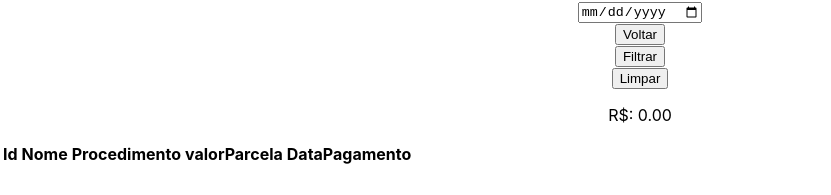
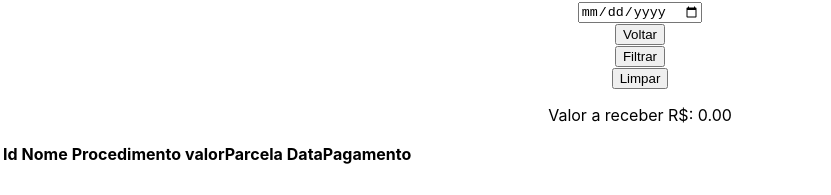
Before and after one commit to LuisCarlosCruz/dental_control, a React (Create React App) app: page /filter in a window 1280 px wide. Shown: the part 132-327 px from the top of the page, without its empty margins (0-831 px from the left). Built offline with nearby package versions, Linux system fonts and the light colour scheme.

Commit message:
update label total value

```diff
--- a/src/pages/filter/Filter.jsx
+++ b/src/pages/filter/Filter.jsx
@@ -16,8 +16,6 @@ const Filter = () => {
     allPatients,
     filteredPatients,
     setFilteredPatients
-    // totalValuePeriod,
-    // setTotalValuePeriod
   } = useContext(MainContext);
 
   const handleInitial = (date) => {
@@ -55,7 +53,7 @@ const Filter = () => {
       <Button onClick={() => history.back()} text="Voltar" />
       <Button onClick={() => handleFilter()} text="Filtrar" />
       <Button onClick={() => setFilteredPatients([])} text="Limpar" />
-      <p>R$: {sumValuesPeriod(filteredPatients)}</p>
+      <p>Valor a receber R$: {sumValuesPeriod(filteredPatients)}</p>
       <Table filteredPatients={filteredPatients} />
     </div>
   );
```
